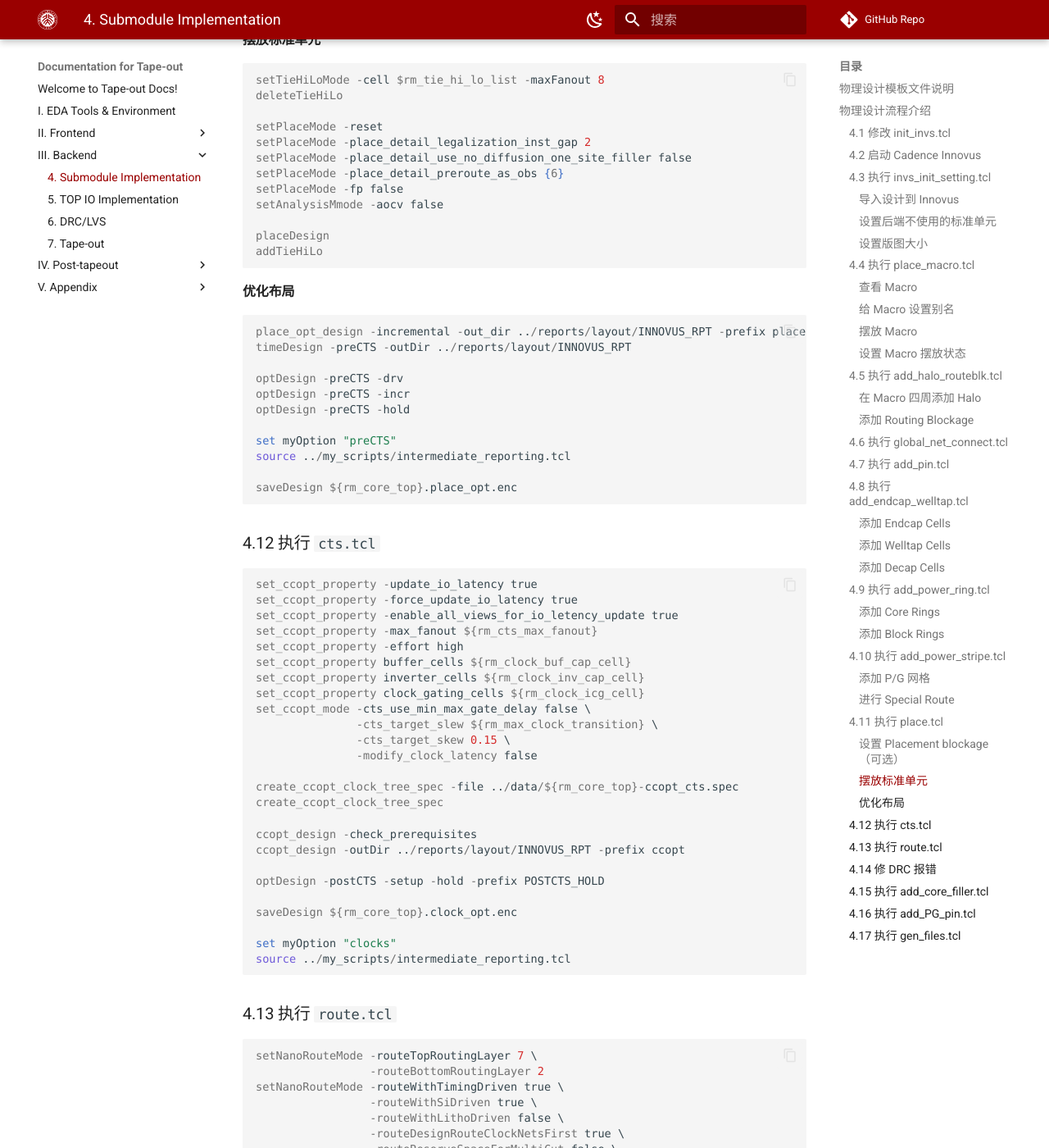
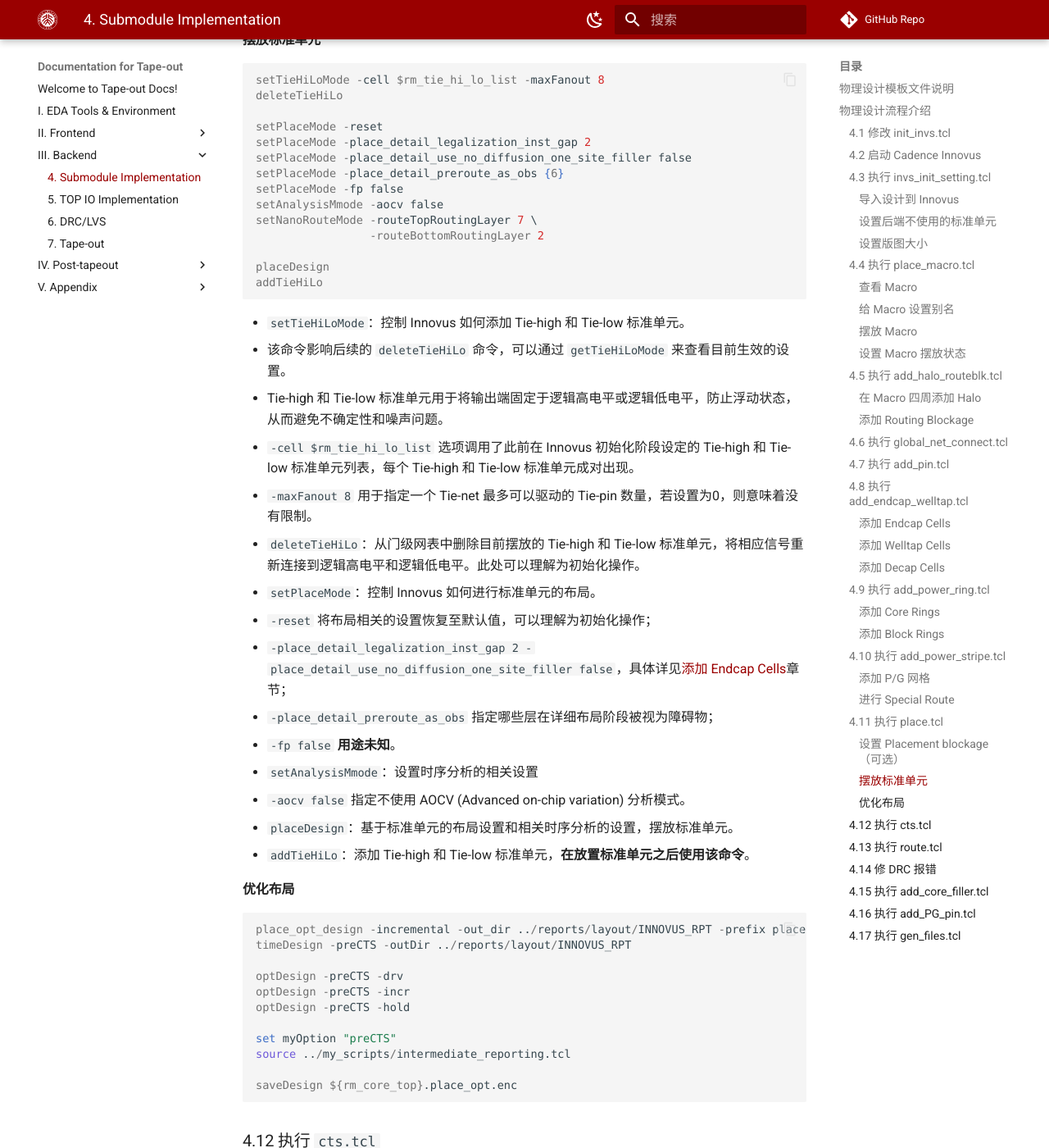
Before and after one commit to pku-pacific-lab-team/Tape-out_template_doc, an MkDocs documentation site: the page built from docs/4_submodule_implementation.md, in a window 1280 px wide and 1400 px high, scrolled down 22434 px. Shown: the whole window at 82% size. Built offline with MkDocs 1.6.1 and Material for MkDocs 9.7.7, drawn with Linux system fonts in a browser that asks for light colours; some web fonts are replaced; comment, search, counter and statistics services are not loaded; some of the changed text lies outside the part shown.

Commit message:
update 4_submodule_implementation place.tcl

````diff
--- a/docs/4_submodule_implementation.md
+++ b/docs/4_submodule_implementation.md
@@ -673,12 +673,12 @@ createPlaceBlockage -name setdensity_blk1 -box 300 50 1000 500 -type partial -de
 ```
 
 在后端设计迭代优化时，我们往往会发现在某个区域内会出现较多 DRC 报错，布局布线密度较高。
-在这种情况下，我们可以考虑人为添加 Cell placement blockage，从而限制该局部区域的布局布线密度，减少 DRC 报错。
+在这种情况下，我们可以考虑手动添加 Cell placement blockage，从而限制该局部区域的布局布线密度，减少 DRC 报错。
 
 * `createPlaceBlockage`：设置 Cell placement blockage，用于阻碍在特定区域内标准单元的摆放。
   * `-type partial`：指定该 Placement blockage 的类型，总共有4种类型，包括 `hard`（默认选项，不能在指定区域摆放任何标准单元），`soft`（不能在布局阶段摆放标准单元，但可以在后续布局优化、时钟树综合等阶段摆放标准单元），`partial`（设定指定区域内标准单元的最大密度），还有`macroOnly`（允许摆放标准单元，但不允许摆放 Macro）。
   * `-density 75`：指定了该 Partial placement blockage 所允许的最大密度，该选项一定需要和 `-type Partial` 一起使用。
-  * `-box 300 50 1000 500`：如下图所示，设置了该 Placement blockage 的具体范围（方格区域），使用左下角和右上角的横纵坐标表示。
+  * `-box 300 50 1000 500`：如下图所示，设置了该 Placement blockage 的具体范围（粉色方格区域），使用左下角和右上角的横纵坐标表示。
 
 <figure>
   <img src="../figs/place_blockage.png" width=80%>
@@ -697,10 +697,28 @@ setPlaceMode -place_detail_use_no_diffusion_one_site_filler false
 setPlaceMode -place_detail_preroute_as_obs {6}
 setPlaceMode -fp false
 setAnalysisMmode -aocv false
+setNanoRouteMode -routeTopRoutingLayer 7 \
+                 -routeBottomRoutingLayer 2
 
 placeDesign
 addTieHiLo
 ```
+
+* `setTieHiLoMode`：控制 Innovus 如何添加 Tie-high 和 Tie-low 标准单元。
+  * 该命令影响后续的 `deleteTieHiLo` 命令，可以通过 `getTieHiLoMode` 来查看目前生效的设置。
+  * Tie-high 和 Tie-low 标准单元用于将输出端固定于逻辑高电平或逻辑低电平，防止浮动状态，从而避免不确定性和噪声问题。
+  * `-cell $rm_tie_hi_lo_list` 选项调用了此前在 Innovus 初始化阶段设定的 Tie-high 和 Tie-low 标准单元列表，每个 Tie-high 和 Tie-low 标准单元成对出现。
+  * `-maxFanout 8` 用于指定一个 Tie-net 最多可以驱动的 Tie-pin 数量，若设置为0，则意味着没有限制。
+* `deleteTieHiLo`：从门级网表中删除目前摆放的 Tie-high 和 Tie-low 标准单元，将相应信号重新连接到逻辑高电平和逻辑低电平。此处可以理解为初始化操作。
+* `setPlaceMode`：控制 Innovus 如何进行标准单元的布局。
+  * `-reset` 将布局相关的设置恢复至默认值，可以理解为初始化操作；
+  * `-place_detail_legalization_inst_gap 2  -place_detail_use_no_diffusion_one_site_filler false`，具体详见[添加 Endcap Cells](#添加-endcap-cells)章节；
+  * `-place_detail_preroute_as_obs` 指定哪些层在详细布局阶段被视为障碍物；
+  * `-fp false` **用途未知**。
+* `setAnalysisMmode`：设置时序分析的相关设置
+  * `-aocv false` 指定不使用 AOCV (Advanced on-chip variation) 分析模式。
+* `placeDesign`：基于标准单元的布局设置和相关时序分析的设置，摆放标准单元。
+* `addTieHiLo`：添加 Tie-high 和 Tie-low 标准单元，**在放置标准单元之后使用该命令**。
 
 #### 优化布局
 
````
